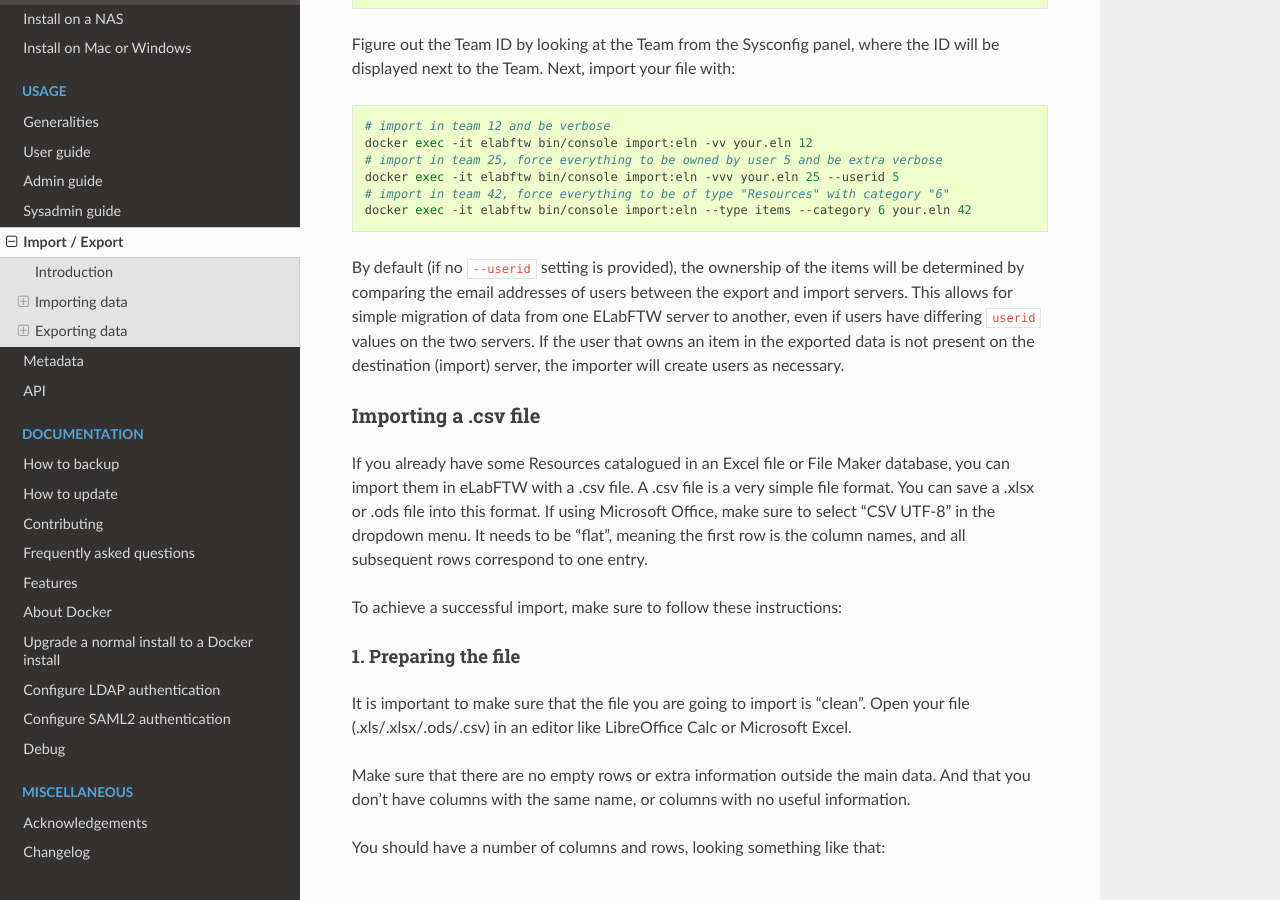
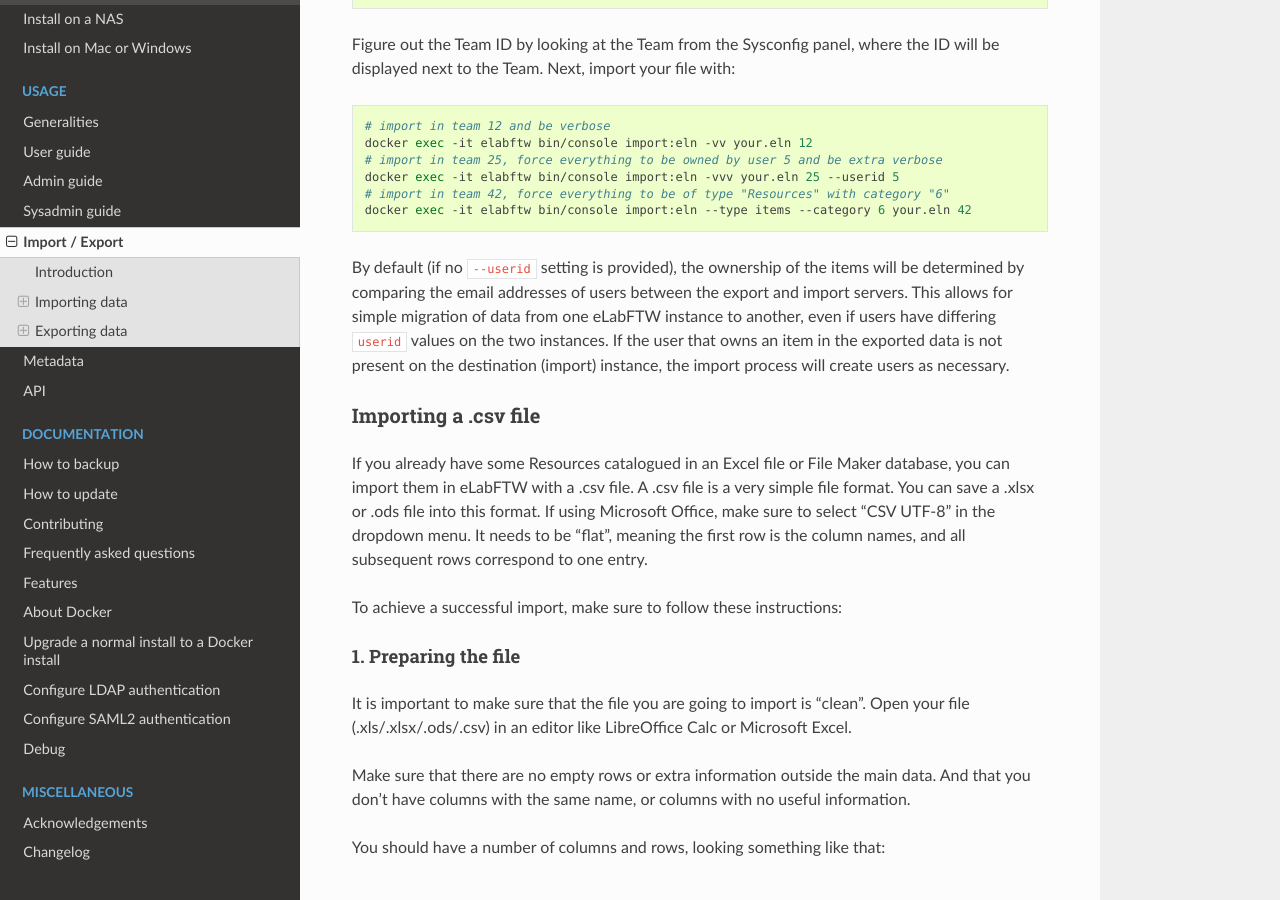
Before and after one commit to elabftw/elabdoc, a Sphinx documentation site: the page built from doc/import-export.rst, in a window 1280 px wide and 900 px high, scrolled down 1747 px. Built offline with Sphinx 7.4.7 and the Read the Docs theme 3.1.0, drawn with Linux system fonts in a browser that asks for light colours.

Commit message:
address @NicolasCARPi comments

```diff
--- a/doc/import-export.rst
+++ b/doc/import-export.rst
@@ -77,10 +77,10 @@
 
 By default (if no ``--userid`` setting is provided), the ownership of the items will be
 determined by comparing the email addresses of users between the export and import
-servers. This allows for simple migration of data from one ELabFTW server to another,
-even if users have differing ``userid`` values on the two servers. If the user that owns
-an item in the exported data is not present on the destination (import) server, the
-importer will create users as necessary.
+servers. This allows for simple migration of data from one eLabFTW instance to another,
+even if users have differing ``userid`` values on the two instances. If the user that owns
+an item in the exported data is not present on the destination (import) instance, the
+import process will create users as necessary.
 
 
 .. _csvimport:
```
